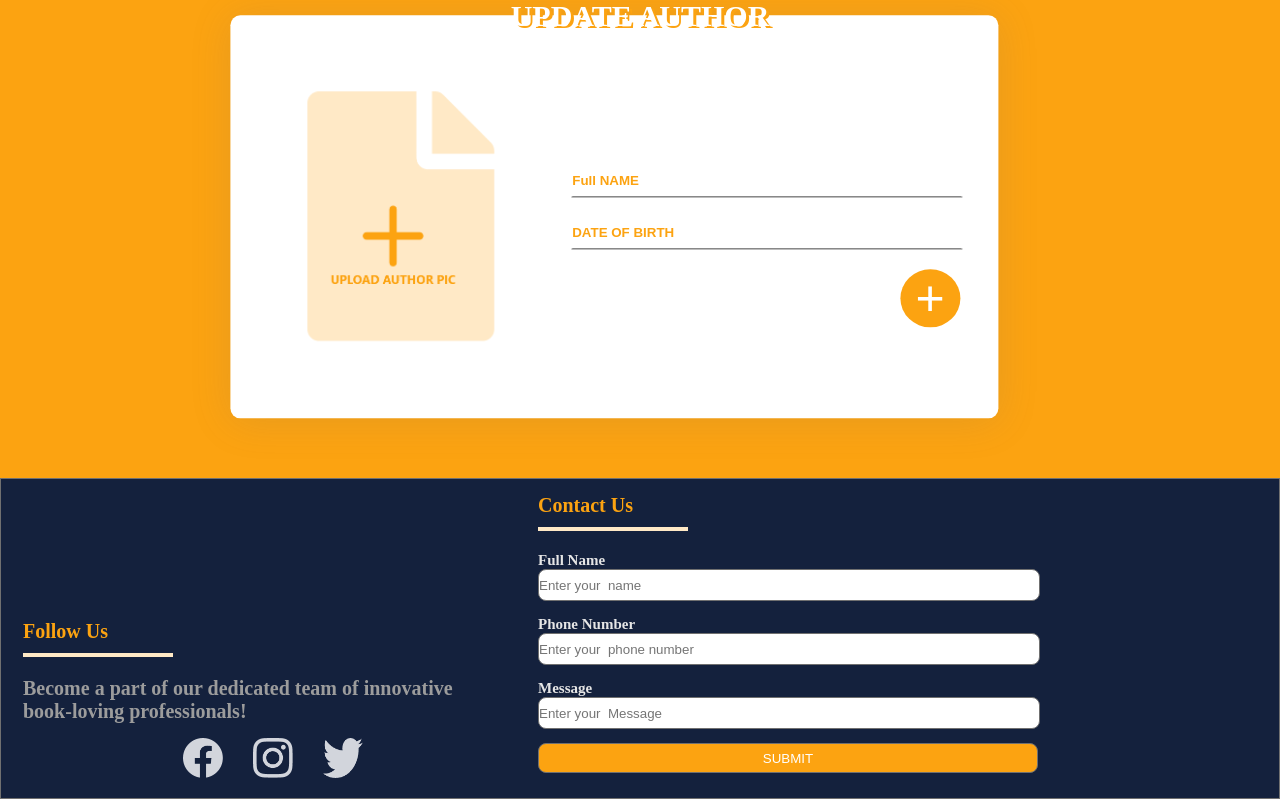
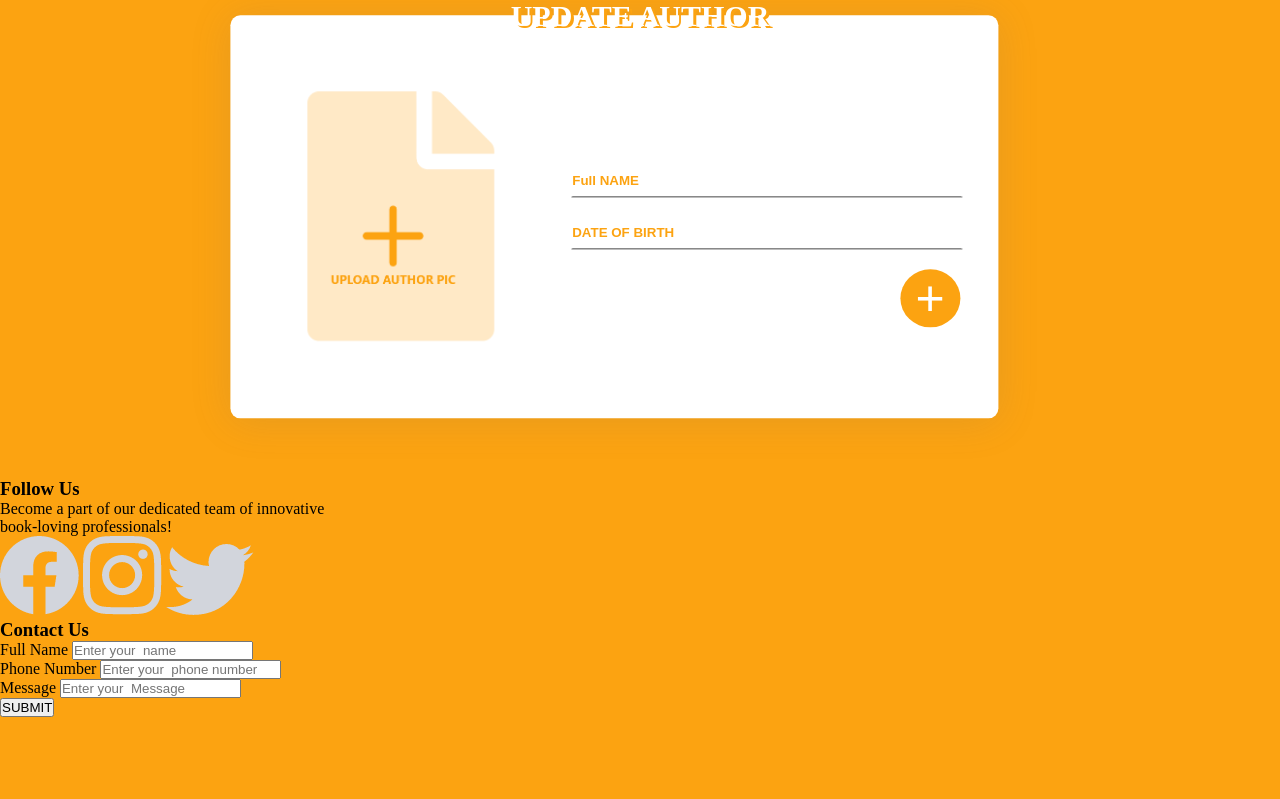
Before and after one commit to aminesaissihassani/Homer-brief-4, a PHP site: page /UpdateA.html in a window 1280 px wide. Shown: the part 174-973 px from the top of the page. After the commit the page ends 891 px from the top, so only its background shows below. Run offline with PHP 8.4, Linux system fonts and the light colour scheme; some libraries are stand-ins or nearby versions.

```diff
--- a/styles/style.css
+++ b/styles/style.css
@@ -6,13 +6,6 @@
 *:focus {
   border-bottom: 1px solid #474646;
   outline: none !important;
-}
-
-footer form.contact input, footer form.contact button {
-  height: 30px;
-  border-radius: 8px;
-  background: #fff;
-  border: 1px solid #707070;
 }
 
 body {
@@ -287,116 +280,4 @@ th {
 table tr td:last-child, table tr td:nth-child(5) {
   border: none;
 }
-
-footer {
-  background: #14213d;
-  border: 1px solid #707070;
-  display: -webkit-box;
-  display: -ms-flexbox;
-  display: flex;
-  -webkit-box-orient: horizontal;
-  -webkit-box-direction: normal;
-      -ms-flex-direction: row;
-          flex-direction: row;
-  padding-top: 10px;
-  position: relative;
-  color: #fca311;
-  -ms-flex-wrap: wrap-reverse;
-      flex-wrap: wrap-reverse;
-}
-
-footer form.contact {
-  position: relative;
-  margin-right: 0;
-  display: -webkit-box;
-  display: -ms-flexbox;
-  display: flex;
-  -webkit-box-orient: vertical;
-  -webkit-box-direction: normal;
-      -ms-flex-direction: column;
-          flex-direction: column;
-  -ms-flex-line-pack: distribute;
-      align-content: space-around;
-  width: 500px;
-  height: 100%;
-  margin-top: 0;
-  padding: 5px 10px;
-  margin-bottom: 20px;
-}
-
-footer form.contact div {
-  margin-bottom: 14px;
-}
-
-footer form.contact label {
-  font-family: Rockwell;
-  font-weight: bold;
-  font-size: 15px;
-  text-align: left;
-  color: #e6e6e6;
-}
-
-footer form.contact .sub {
-  text-align: center;
-  background-color: #fca311;
-  color: white;
-}
-
-footer form.contact input {
-  width: 100%;
-}
-
-footer .follow {
-  padding: 2px;
-  margin: 3px;
-  margin-left: 20px;
-  width: 500px;
-  height: 100%;
-}
-
-footer .follow p {
-  font-family: Rockwell;
-  font-weight: bold;
-  text-align: left;
-  color: #9c9c9c;
-  font-size: 20px;
-}
-
-footer .follow .social {
-  display: -webkit-box;
-  display: -ms-flexbox;
-  display: flex;
-  -webkit-box-orient: horizontal;
-  -webkit-box-direction: normal;
-      -ms-flex-direction: row;
-          flex-direction: row;
-  -webkit-box-pack: center;
-      -ms-flex-pack: center;
-          justify-content: center;
-  width: 100%;
-}
-
-footer .follow .social img {
-  width: 40px;
-  margin: 15px;
-}
-
-footer .follow div.lgftr img {
-  width: 20%;
-  height: 30%;
-  position: absolute;
-  bottom: 0;
-}
-
-footer h3 {
-  font-family: Rockwell;
-  font-weight: bold;
-  font-size: 20px;
-  text-align: left;
-  color: #fca311;
-  width: 30%;
-  padding-bottom: 10px;
-  border-bottom: 4px solid #ffe9c6;
-  margin-bottom: 20px;
-}
 /*# sourceMappingURL=style.css.map */
--- a/styles/style.scss
+++ b/styles/style.scss
@@ -257,95 +257,3 @@ th {
 table tr td:last-child,table tr td:nth-child(5) {
 	border: none ;
 }
-footer {
-	background: #14213d;
-	border: 1px solid #707070;
-	display: flex ;
-	flex-direction: row ;
-	padding-top: 10px ;
-	position: relative ;
-	color: #fca311 ;
-	flex-wrap: wrap-reverse;
-
-	form {
-		&.contact {
-			position: relative ;
-			margin-right: 0;
-			display: flex ;
-			flex-direction: column ;
-			align-content: space-around;
-			width: 500px ;
-			height: 100% ;
-			margin-top: 0 ;
-			padding: 5px 10px ;
-			// margin-left: 200px ;
-			margin-bottom: 20px ;
-			div{
-				margin-bottom: 14px;
-			}
-			label {
-				font-family: Rockwell ;
-				font-weight: bold ;
-				font-size: 15px ;
-				text-align: left ;
-				color: #e6e6e6;
-            }
-			.sub {
-				text-align: center ;
-				background-color: #fca311;
-				color: white;
-            }
-			input{
-				@extend %sharedinp;
-				width:100%;
-			}
-			button{@extend %sharedinp;}
-        }
-
-
-    }
-	.follow {
-		padding: 2px ;
-		margin: 3px ;
-		margin-left: 20px ;
-		width: 500px ;
-		height: 100%;
-		p {
-			font-family: Rockwell ;
-			font-weight: bold ;
-			text-align: left ;
-			color: #9c9c9c ;
-			font-size: 20px ;
-        }
-		.social {
-			display: flex ;
-			flex-direction: row ;
-			justify-content: center;
-			width: 100% ;
-			img {
-				width: 40px ;
-				margin: 15px ;
-            }
-        }
-        div.lgftr img{
-            width: 20%;
-			height: 30%;
-            position: absolute;
-            bottom: 0;
-            // opacity: 0.5;
-        }
-
-    }
-    h3{
-        font-family: Rockwell ;
-        font-weight: bold ;
-        font-size: 20px ;
-        text-align: left ;
-        color: #fca311 ;
-        width: 30% ;
-        padding-bottom: 10px ;
-        border-bottom: 4px solid #ffe9c6;
-        margin-bottom: 20px ;
-     }
-
-}
```
Also changed, not shown: styles/footerf.css (added, +57 -0 lines), styles/footerstyle.css (deleted, +0 -110 lines), styles/footerstyle.scss (deleted, +0 -89 lines), 2 other files.
